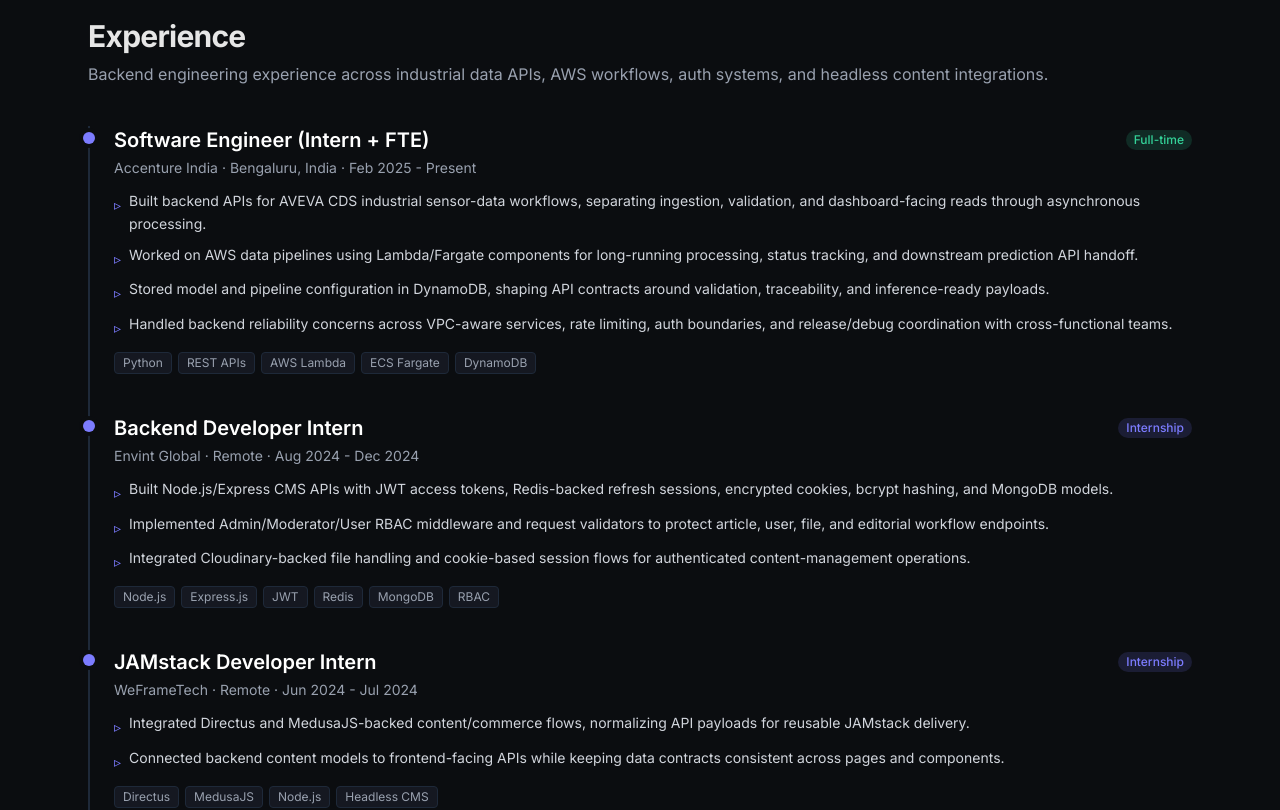
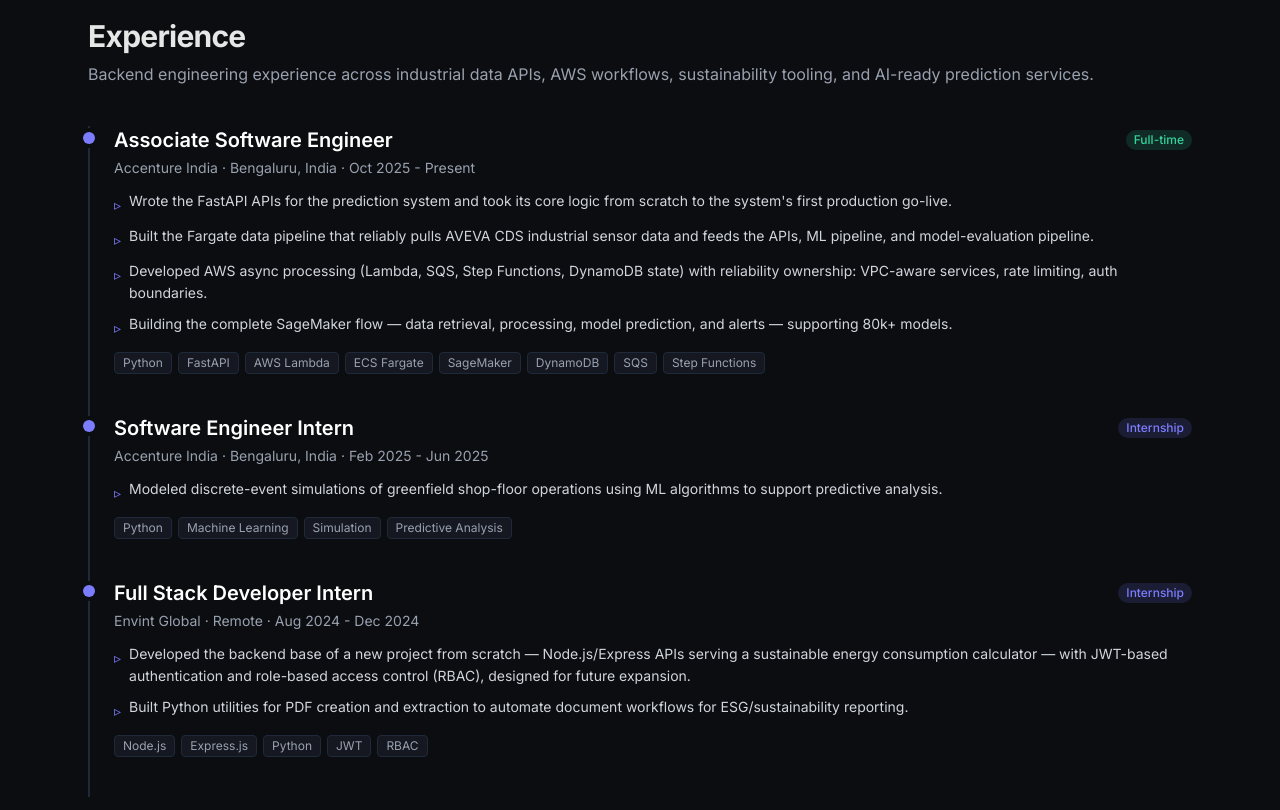
Before and after one commit to 009-KumarJi/portfolio, a Next.js app: page / in a window 1280 px wide. Shown: the part 1300-2110 px from the top of the page. Built offline with nearby package versions, Linux system fonts and the light colour scheme.

Commit message:
Align experience with updated resume (ASE + intern split, Envint rewrite, drop WeFrameTech); refresh resume PDF; bump project stat to 5

```diff
--- a/components/experience/ExperienceTimeline.tsx
+++ b/components/experience/ExperienceTimeline.tsx
@@ -15,42 +15,40 @@
 
 const experiences: ExperienceEntry[] = [
   {
-    role: "Software Engineer (Intern + FTE)",
+    role: "Associate Software Engineer",
     company: "Accenture India",
-    period: "Feb 2025 - Present",
+    period: "Oct 2025 - Present",
     location: "Bengaluru, India",
     type: "full-time",
-    techTags: ["Python", "REST APIs", "AWS Lambda", "ECS Fargate", "DynamoDB"],
+    techTags: ["Python", "FastAPI", "AWS Lambda", "ECS Fargate", "SageMaker", "DynamoDB", "SQS", "Step Functions"],
     points: [
-      "Built backend APIs for AVEVA CDS industrial sensor-data workflows, separating ingestion, validation, and dashboard-facing reads through asynchronous processing.",
-      "Worked on AWS data pipelines using Lambda/Fargate components for long-running processing, status tracking, and downstream prediction API handoff.",
-      "Stored model and pipeline configuration in DynamoDB, shaping API contracts around validation, traceability, and inference-ready payloads.",
-      "Handled backend reliability concerns across VPC-aware services, rate limiting, auth boundaries, and release/debug coordination with cross-functional teams.",
+      "Wrote the FastAPI APIs for the prediction system and took its core logic from scratch to the system's first production go-live.",
+      "Built the Fargate data pipeline that reliably pulls AVEVA CDS industrial sensor data and feeds the APIs, ML pipeline, and model-evaluation pipeline.",
+      "Developed AWS async processing (Lambda, SQS, Step Functions, DynamoDB state) with reliability ownership: VPC-aware services, rate limiting, auth boundaries.",
+      "Building the complete SageMaker flow — data retrieval, processing, model prediction, and alerts — supporting 80k+ models.",
     ],
   },
   {
-    role: "Backend Developer Intern",
+    role: "Software Engineer Intern",
+    company: "Accenture India",
+    period: "Feb 2025 - Jun 2025",
+    location: "Bengaluru, India",
+    type: "internship",
+    techTags: ["Python", "Machine Learning", "Simulation", "Predictive Analysis"],
+    points: [
+      "Modeled discrete-event simulations of greenfield shop-floor operations using ML algorithms to support predictive analysis.",
+    ],
+  },
+  {
+    role: "Full Stack Developer Intern",
     company: "Envint Global",
     period: "Aug 2024 - Dec 2024",
     location: "Remote",
     type: "internship",
-    techTags: ["Node.js", "Express.js", "JWT", "Redis", "MongoDB", "RBAC"],
+    techTags: ["Node.js", "Express.js", "Python", "JWT", "RBAC"],
     points: [
-      "Built Node.js/Express CMS APIs with JWT access tokens, Redis-backed refresh sessions, encrypted cookies, bcrypt hashing, and MongoDB models.",
-      "Implemented Admin/Moderator/User RBAC middleware and request validators to protect article, user, file, and editorial workflow endpoints.",
-      "Integrated Cloudinary-backed file handling and cookie-based session flows for authenticated content-management operations.",
-    ],
-  },
-  {
-    role: "JAMstack Developer Intern",
-    company: "WeFrameTech",
-    period: "Jun 2024 - Jul 2024",
-    location: "Remote",
-    type: "internship",
-    techTags: ["Directus", "MedusaJS", "Node.js", "Headless CMS"],
-    points: [
-      "Integrated Directus and MedusaJS-backed content/commerce flows, normalizing API payloads for reusable JAMstack delivery.",
-      "Connected backend content models to frontend-facing APIs while keeping data contracts consistent across pages and components.",
+      "Developed the backend base of a new project from scratch — Node.js/Express APIs serving a sustainable energy consumption calculator — with JWT-based authentication and role-based access control (RBAC), designed for future expansion.",
+      "Built Python utilities for PDF creation and extraction to automate document workflows for ESG/sustainability reporting.",
     ],
   },
 ];
@@ -136,7 +134,7 @@
       >
         <h2 className="text-3xl font-bold mb-2 tracking-tight">Experience</h2>
         <p className="text-gray-400 mb-10">
-          Backend engineering experience across industrial data APIs, AWS workflows, auth systems, and headless content integrations.
+          Backend engineering experience across industrial data APIs, AWS workflows, sustainability tooling, and AI-ready prediction services.
         </p>
       </motion.div>
 
--- a/components/system/SystemStats.tsx
+++ b/components/system/SystemStats.tsx
@@ -7,7 +7,7 @@
   { value: "1+", label: "Year Backend Experience", icon: "API" },
   { value: "AWS", label: "Lambda, SQS, Step Functions", icon: "Cloud" },
   { value: "Redis", label: "Sessions, Presence, Rate Limits", icon: "Cache" },
-  { value: "3", label: "Backend-Heavy Projects", icon: "Build" },
+  { value: "5", label: "Backend-Heavy Projects", icon: "Build" },
 ];
 
 export default function SystemStats() {
```
Also changed, not shown: 2 other files (tests, documents, lock files or other folders).
